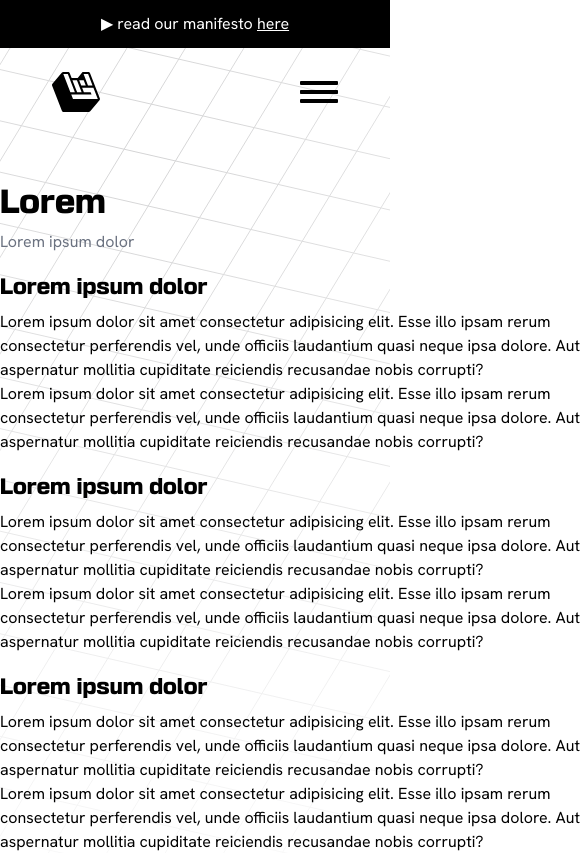
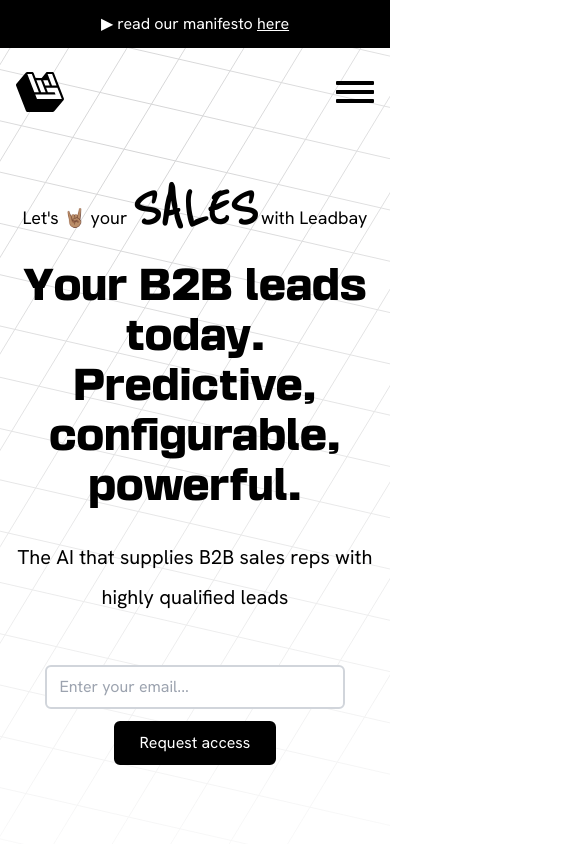
Before and after one commit to leadbay/landingpage, a Next.js app: page / in a window 390 px wide. Shown: the top 853 px of the page, 585 px wide, since content can reach past the window. Built offline with nearby package versions, Linux system fonts and the light colour scheme.

Commit message:
fix(Home): fix responsive and form
Signed-off-by: Jean-Baptiste THERY <jb.thery@flameapp.studio>

```diff
--- a/components/container.tsx
+++ b/components/container.tsx
@@ -6,7 +6,7 @@
 }: React.ComponentPropsWithoutRef<"div">) => {
   return (
     <div
-      className={cn("mx-auto max-w-8xl w-full px-4 sm:px-6 lg:px-8", className)}
+      className={cn("mx-auto max-w-8xl w-full px-2 sm:px-4 lg:px-8", className)}
       {...props}
     />
   )
--- a/components/header.tsx
+++ b/components/header.tsx
@@ -1,4 +1,4 @@
-import { Container, Logo, NewsBanner, Navigation } from "@/components"
+import { Container, Logo, Navigation, NewsBanner } from "@/components"
 import Link from "next/link"
 
 const Header = () => {
@@ -6,7 +6,7 @@
     <div className='absolute w-screen'>
       <NewsBanner />
       <Container>
-        <div className='flex items-center justify-between px-9 py-6'>
+        <div className='flex items-center justify-between px-2 md:px-9 py-6'>
           <Link href='/' className='xl:block hidden'>
             <Logo full className=' h-10' />
           </Link>
--- a/components/hero.tsx
+++ b/components/hero.tsx
@@ -68,7 +68,7 @@
           animate={{ opacity: 1, transform: "translateY(0px)" }}
           transition={{ duration: 0.5, ease: "easeInOut" }}
           initial={{ opacity: 0, transform: "translateY(10px)" }}
-          className={cn("mb-6 leading-loose sm:text-2xl text-gray")}
+          className={cn("mb-6 leading-loose text-lg sm:text-2xl text-gray")}
         >
           Let's 🤘🏽 your{" "}
           <span
@@ -85,7 +85,7 @@
           initial={{ opacity: 0, transform: "translateY(10px)" }}
           className={cn(
             basement.className,
-            "text-[35px] leading-tight sm:text-[56px] my-6"
+            "text-[40px] leading-tight sm:text-[56px] my-6"
           )}
         >
           Your B2B leads today. Predictive, configurable, powerful.{" "}
@@ -105,12 +105,7 @@
           animate={{ opacity: 1, transform: "translateX(0px)" }}
           transition={{ duration: 0.5, delay: 0.7, ease: "easeInOut" }}
           initial={{ opacity: 0, transform: "translatex(10px)" }}
-          className='flex justify-center gap-2'
-          name='waitinglist'
-          method='post'
-          data-netlify-recaptcha='true'
-          data-netlify='true'
-          data-netlify-honeypot='bot-field'
+          className='flex-col md:flex-row justify-center gap-2'
         >
           <p className='hidden'>
             <label>
@@ -125,12 +120,12 @@
             id='email'
             required
             placeholder='Enter your email...'
-            className='rounded-md border-2 border-gray-300 px-3 py-2 focus:outline-gray-500 min-w-[270px]'
+            className='rounded-md border-2 border-gray-300 px-3 py-2 focus:outline-gray-500 min-w-[80%] md:min-w-[270px]'
           />
 
           <button
             type='submit'
-            className='rounded-md border-2 border-black bg-black px-6 py-2 text-white hover:border-gray-700 hover:bg-gray-700'
+            className='mt-3 md:mt-0 rounded-md border-2 border-black bg-black px-6 py-2 text-white hover:border-gray-700 hover:bg-gray-700'
           >
             Request access
           </button>
```
Also changed, not shown: app/(research)/layoutUNCOMMENT.tsx (renamed from app/(research)/layout.tsx), app/(research)/pageUNCOMMENT.tsx (renamed from app/(research)/page.tsx).
